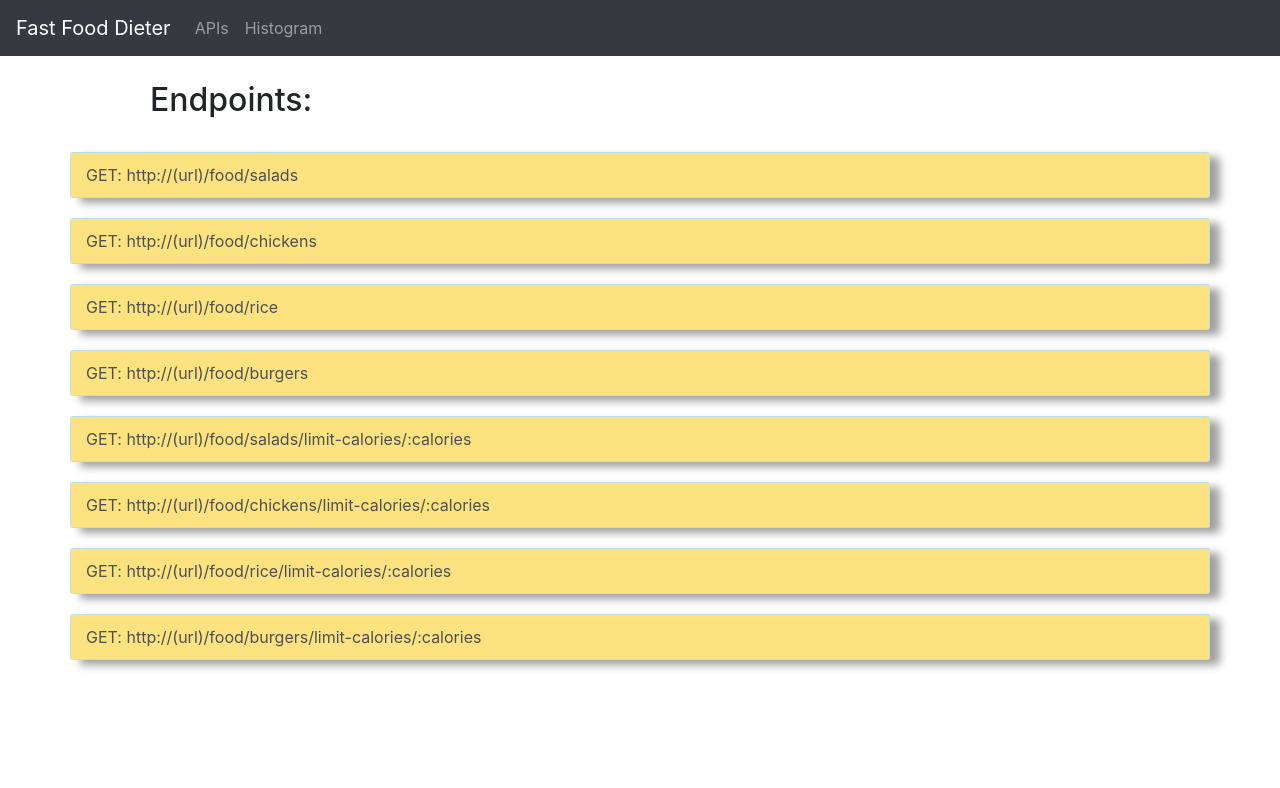
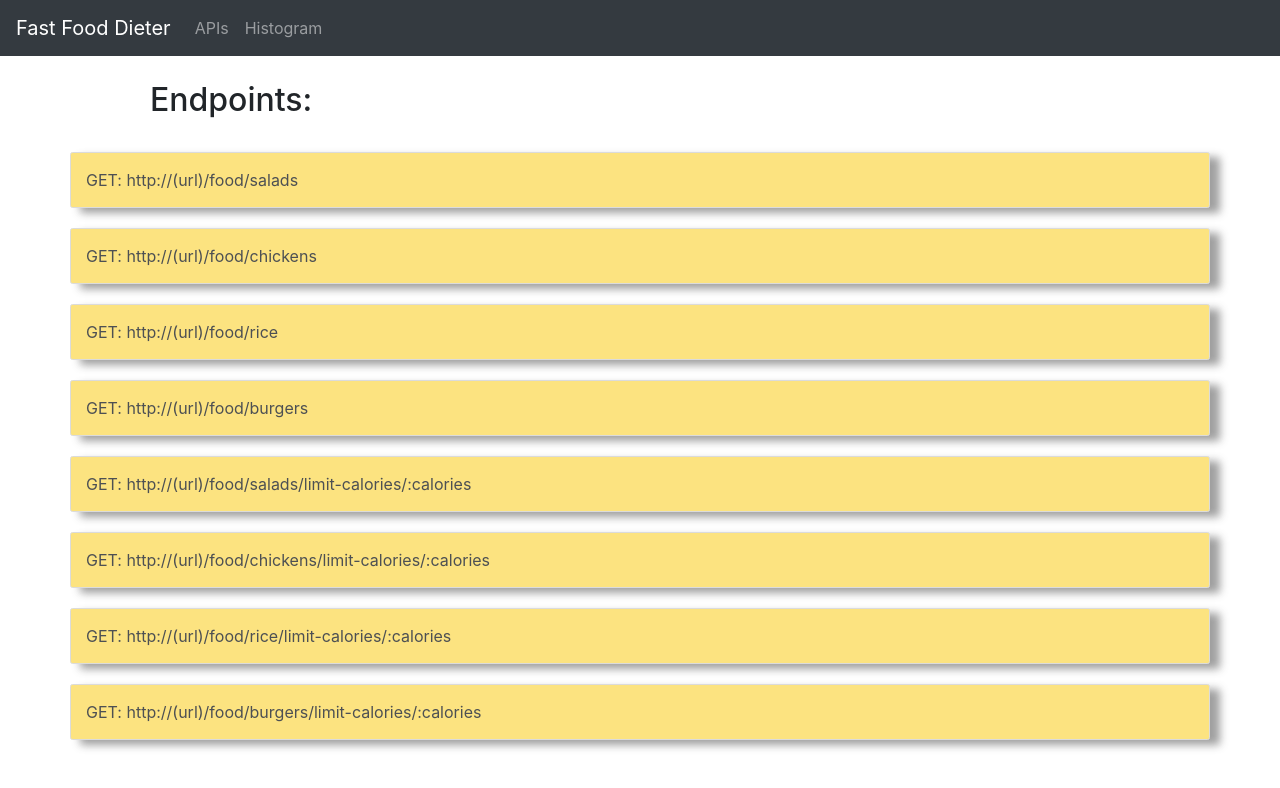
Before and after one commit to thesuckerteam/fastfooddieter, a React (Create React App) app in the folder client/: page / in a window 1280 px wide. Shown: the top 788 px of the page. Built offline with nearby package versions, Linux system fonts and the light colour scheme; no server answers.

Commit message:
add shadow

```diff
--- a/client/src/components/APIList/style.css
+++ b/client/src/components/APIList/style.css
@@ -1,10 +1,10 @@
 .container {
-	border: 1px solid lightblue;
+	border: 1px solid lightgray;
 	background-color: rgb(252, 221, 97);
-	margin: 10px 150px 20px 150px;
-	padding-bottom: 10px;
-	padding-top: 10px;
-	padding-left: 10px;
+	margin: 10px 120px 20px 120px;
+	padding-bottom: 15px;
+	padding-top: 15px;
+	padding-left: 15px;
     border-radius: 2.5px;
     opacity: 0.8;
     box-shadow: 10px 5px 8px #888888;
--- a/client/src/components/FoodVisualization/style.css
+++ b/client/src/components/FoodVisualization/style.css
@@ -3,7 +3,8 @@
 	padding-bottom: 15px;
 }
 .bar-chart {
-	padding: 0 120px 0 120px;
+    margin: 0 130px 0 130px;
+    box-shadow: 12px 12px 15px lightgray;
 }
 .center {
     text-align: center;
```
